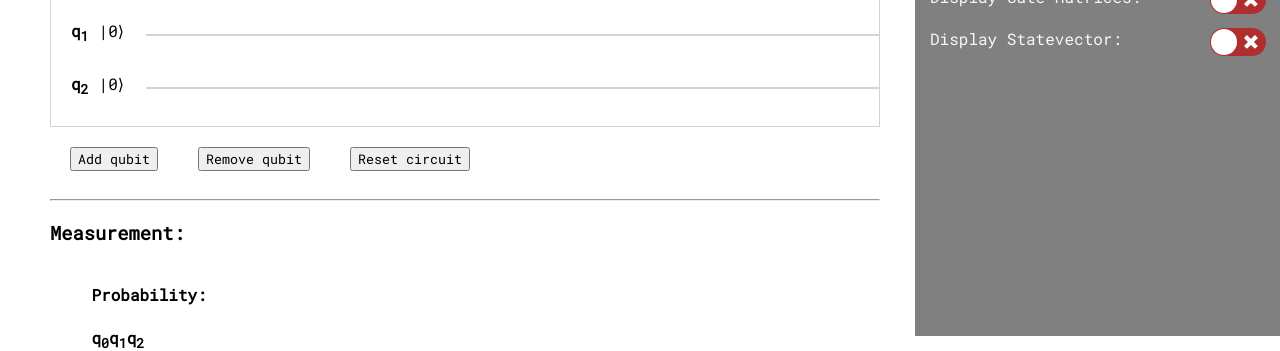
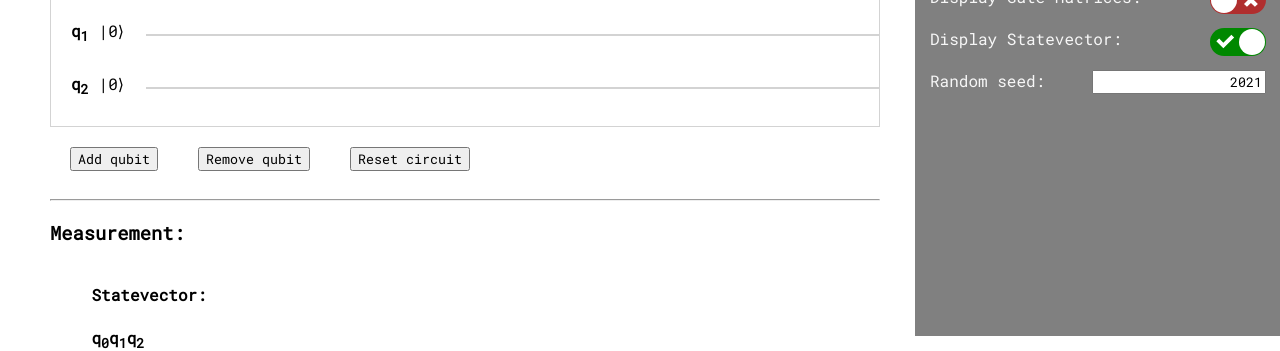
Before and after one commit to nrankin18/Quantum, a React (Create React App) app: page / in a window 1280 px wide. Shown: the part 464-815 px from the top of the page. Built offline with nearby package versions, Linux system fonts and the light colour scheme.

Commit message:
Random seed

```diff
--- a/src/App.jsx
+++ b/src/App.jsx
@@ -13,7 +13,8 @@ class App extends Component {
       options: {
         showGateDrop: false,
         showGateMatrix: false,
-        showStatevector: false,
+        showStatevector: true,
+        randomSeed: "2021",
       },
 
       circuit: [
@@ -153,6 +154,15 @@ class App extends Component {
           options: {
             ...prevState.options,
             showStatevector: state,
+          },
+        }));
+        break;
+      case "setSeed":
+        console.log(state.target.value);
+        this.setState((prevState) => ({
+          options: {
+            ...prevState.options,
+            randomSeed: state.target.value,
           },
         }));
         break;
--- a/src/Sidebar.jsx
+++ b/src/Sidebar.jsx
@@ -44,6 +44,14 @@ class Sidebar extends Component {
           offColor="#b02e2e"
           className="react-switch"
         />
+        <br />
+        <br />
+        <span>Random seed:</span>
+        <input
+          className="input"
+          value={this.props.options.randomSeed}
+          onChange={(e) => this.props.onSetOption("setSeed", e)}
+        ></input>
       </div>
     );
   }
--- a/src/style.css
+++ b/src/style.css
@@ -89,6 +89,12 @@ body {
   vertical-align: middle;
   margin-right: 14px;
   float: right;
+}
+
+.input {
+  float: right;
+  margin-right: 14px;
+  text-align: right;
 }
 
 .gate-menu {
```
